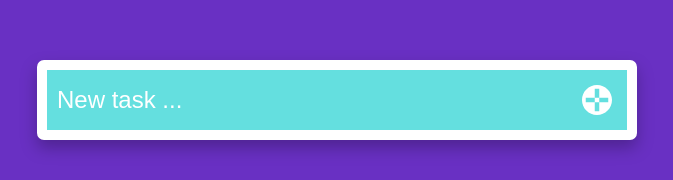
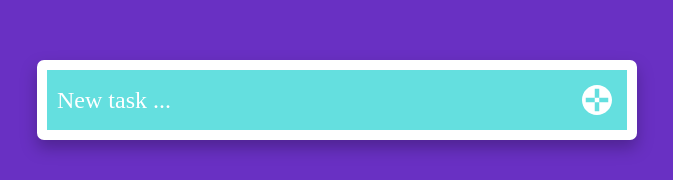
Before and after one commit to MinsterRobin/redux-todolist, a React (Create React App) app: page / in a window 1280 px wide. Shown: the part 167-347 px from the top of the page, without its empty margins (303-976 px from the left). Built offline with nearby package versions, Linux system fonts and the light colour scheme.

Commit message:
Fix some bugs

```diff
--- a/src/components/atomes/Input.js
+++ b/src/components/atomes/Input.js
@@ -6,7 +6,7 @@ const Input = styled.input`
     width: 100%;
     flex: 1;
     color: ${props => props.theme.text};
-    font-family: ${props => props.theme.primary};
+    font-family: var(--font-family-primary);
     font-size: var(--font-size-large);
     padding-left: 10px;
     border: none;
--- a/src/components/organisms/ToDoList.js
+++ b/src/components/organisms/ToDoList.js
@@ -13,6 +13,10 @@ const Layout = styled.div`
     align-items: center;
     width: 100%;
     max-width: 600px;
+`;
+
+const AnimatedTransitionContainer = styled(animated.div)`
+    width: 100%;
 `;
 
 const ToDoList = () => {
@@ -44,14 +48,14 @@ const ToDoList = () => {
             <Separator height={"50px"}/>
 
             {transitions((styles, item, t) =>
-                <animated.div style={{styles, width: "100%"}} key={t.key}>
+                <AnimatedTransitionContainer style={styles} key={t.key}>
                     <Item
                         text={item}
                         onDoneButtonClick={() => dispatch(deleteItem(t.key))}
                         onTrashButtonClick={() => console.log(t.key)}
                     />
                     <Separator height={"20px"}/>
-                </animated.div>
+                </AnimatedTransitionContainer>
             )}
 
         </Layout>
```
